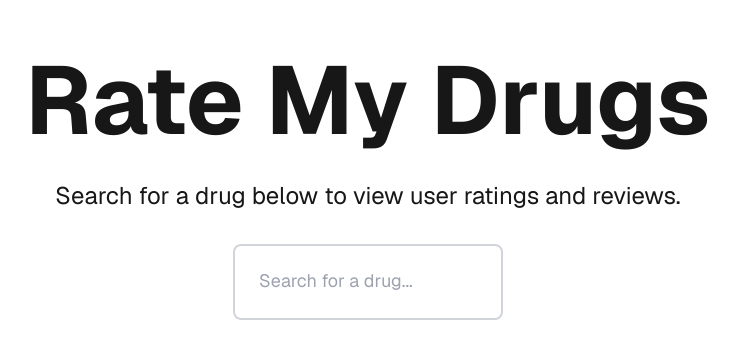
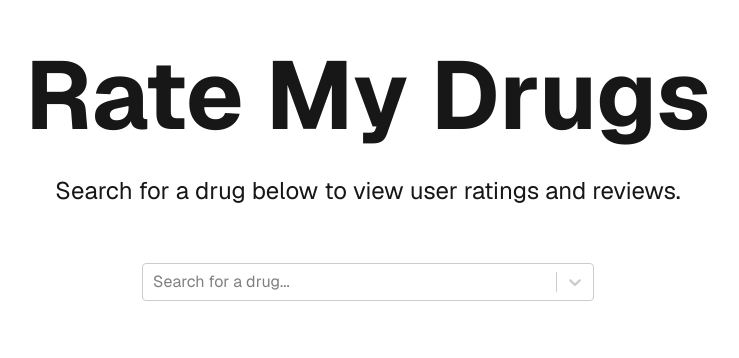
Before and after one commit to erica-dong/rate-my-drug, a Next.js app in the folder frontend/rate-my-drug/: page / in a window 1280 px wide. Shown: the part 214-572 px from the top of the page, without its empty margins (272-1011 px from the left). Built offline with nearby package versions, Linux system fonts and the light colour scheme.

Commit message:
added dropdown

```diff
--- a/frontend/rate-my-drug/app/page.tsx
+++ b/frontend/rate-my-drug/app/page.tsx
@@ -1,11 +1,11 @@
-import { SearchBar } from './searchbar';
+import SearchDropdown from './searchbar';
 export default function Home() {
   return (
     <div className="grid grid-rows-[20px_1fr_20px] items-center justify-items-center min-h-screen p-8 pb-20 gap-16 sm:p-20 font-[family-name:var(--font-geist-sans)]">
       <main className="flex flex-col gap-8 row-start-2 items-center">
         <h1 className="font-bold text-8xl text-center sm:text-center mt-[-200]"> Rate My Drugs</h1>
         <h2 className="text-2xl text-center sm:text-center"> Search for a drug below to view user ratings and reviews. </h2>
-        <SearchBar/>
+        <SearchDropdown/>
     </main>
     </div>
   );
--- a/frontend/rate-my-drug/app/searchbar.tsx
+++ b/frontend/rate-my-drug/app/searchbar.tsx
@@ -1,26 +1,40 @@
-'use client';
+"use client";
 import React, { useState } from 'react';
-  export const SearchBar = () => {
-    const [searchInput, setSearchInput] = useState("");
-    const drugs = ["Vicodin", "Oxycontin", "Adderall", "Xanax", "Cocaine", "Heroin", "Meth", "LSD", "Shrooms", "Weed"];
+import Select from 'react-select';
+const optionsArray = [
+  { value: "Cannabis", label: "Cannabis" },
+  { value: "Cocaine", label: "Cocaine" },
+  { value: "Ecstasy", label: "Ecstasy" },
+  { value: "Heroin", label: "Heroin" },
+  { value: "Ketamine", label: "Ketamine" },
+  { value: "LSD", label: "LSD" },
+  { value: "Methamphetamine", label: "Methamphetamine" },
+  { value: "Mushrooms", label: "Mushrooms" },
+  { value: "Prescription Drugs", label: "Prescription Drugs" },
+  { value: "Steroids", label: "Steroids" },
+  { value: "Tobacco", label: "Tobacco" },
+  { value: "Other", label: "Other" }
+];
 
-    const handleChange = (e: React.ChangeEvent<HTMLInputElement>) => {
-      e.preventDefault();
-      setSearchInput(e.target.value);
-    };
+const SearchDropdown = () => {
+  const [selectedOption, setSelectedOption] = useState<{ value: string; label: string } | null>(null);
 
-    if (searchInput.length > 0) {
-      drugs.filter((drugs) => {
-      return drugs.match(searchInput);
-  });
-  }
+  const handleChange = (option: { value: string; label: string } | null) => {
+    setSelectedOption(option);
+    console.log(`Option selected:`, option);
+  };
 
-  return <div>
-    <input
-            type="text"
-            placeholder="Search for a drug..."
-            onChange={handleChange}
-            value={searchInput}
-            className="border-2 border-gray-300 rounded-lg p-6 w-full placeholder:text-lg"/>
-  </div>
-}
+
+  return (
+    <div>
+      <Select className='"border-2 border-gray-300 rounded-lg p-6 w-full placeholder:text-lg"'
+        value={selectedOption}
+        placeholder="Search for a drug..."
+        onChange={handleChange}
+        styles={{ container: (provided) => ({ ...provided, width: 500 }) }}
+        options={optionsArray}/>
+    </div>
+  );
+};
+
+export default SearchDropdown;
```
